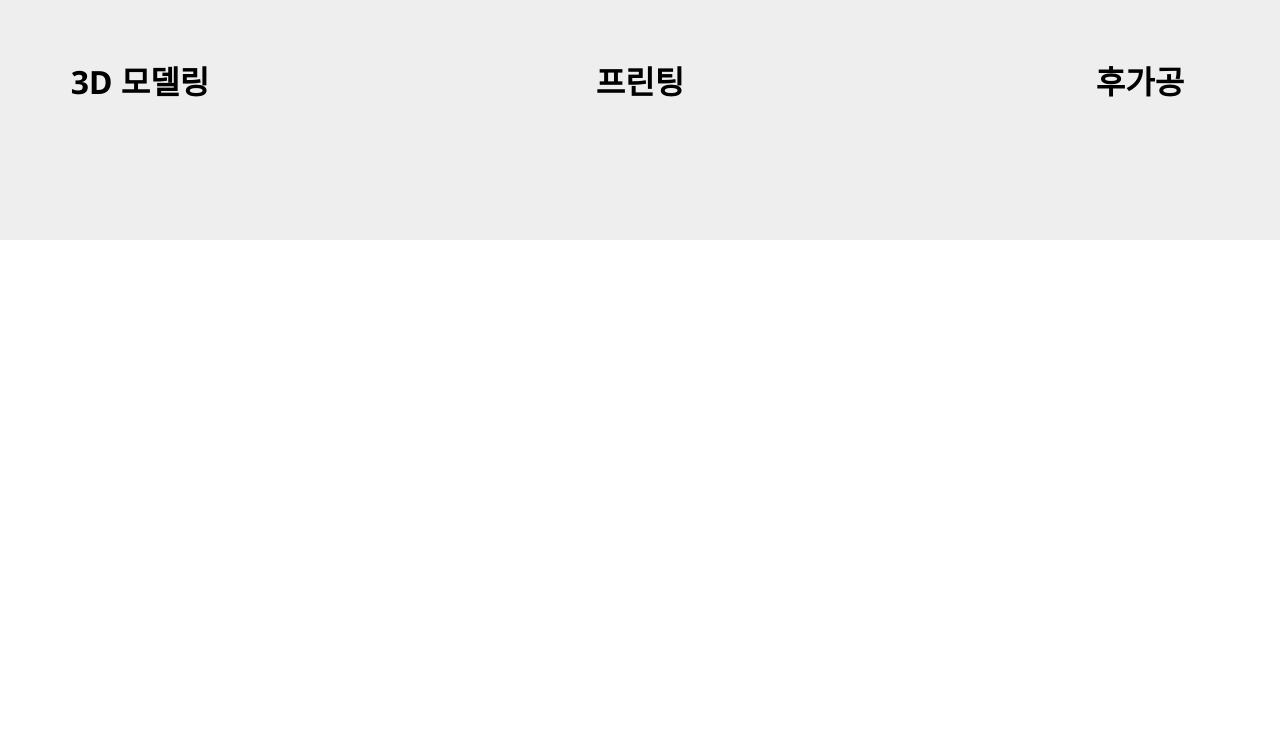
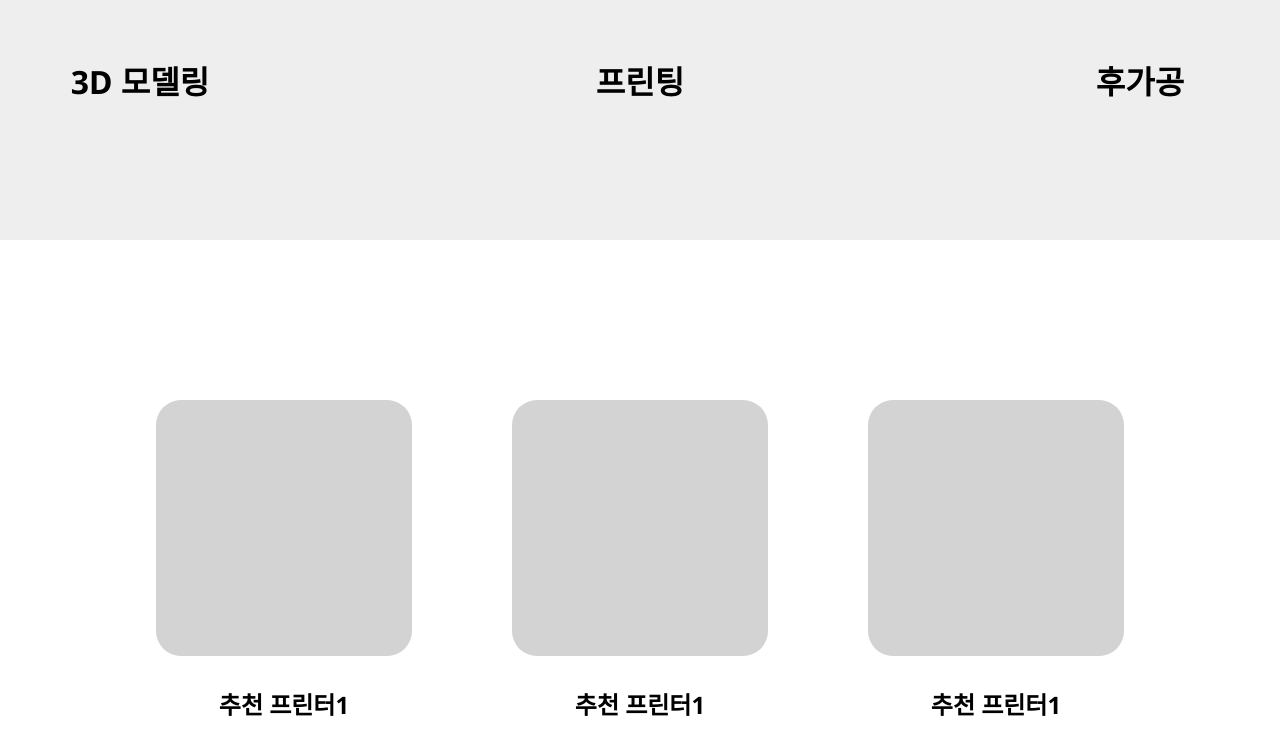
Before and after one commit to GyuHyunA/wdpage, a plain HTML site: page index.html in a window 1280 px wide. Shown: the part 2780-3534 px from the top of the page. Before the commit the page ends 3020 px from the top, so only its background shows below. Drawn offline with nearby package versions, Linux system fonts and the light colour scheme.

Commit message:
add recommend

```diff
--- a/index.html
+++ b/index.html
@@ -116,6 +116,21 @@
       </div>
 
     </section>
-    <section class="recommend sec-size"></section>
+    <section class="recommend sec-size">
+      <div class="reco-wrap">
+        <div class="part1">
+          <div class="img"></div>
+          <h2>추천 프린터1</h2>
+        </div>
+        <div class="part2">
+          <div class="img"></div>
+          <h2>추천 프린터1</h2>
+        </div>
+        <div class="part3">
+          <div class="img"></div>
+          <h2>추천 프린터1</h2>
+        </div>
+      </div>
+    </section>
   </body>
 </html>
--- a/style/main.css
+++ b/style/main.css
@@ -279,3 +279,41 @@
 .modal .modalbox-wrap .text-wrap {
   margin-right: 50px;
 }
+
+
+/* recommend */
+.recommend{
+  width: 100vw;
+  height: 80vh;
+  display: flex;
+  align-items: center;
+  justify-content: center;
+}
+
+.reco-wrap{
+  display: flex;
+  justify-content: center;
+  align-items: center;
+}
+
+.reco-wrap .img{
+  background-color: lightgray;
+  width: 20vw;
+  height: 20vw;
+  border-radius: 25px;
+}
+
+.part2, .part3{
+  margin-left: 100px;
+}
+
+.part1, .part2, .part3{
+  display: flex;
+  flex-direction: column;
+  justify-content: center;
+  align-items: center;
+}
+
+.part1 h2, .part2 h2, .part3 h2{
+  margin-top: 30px;
+}
```
